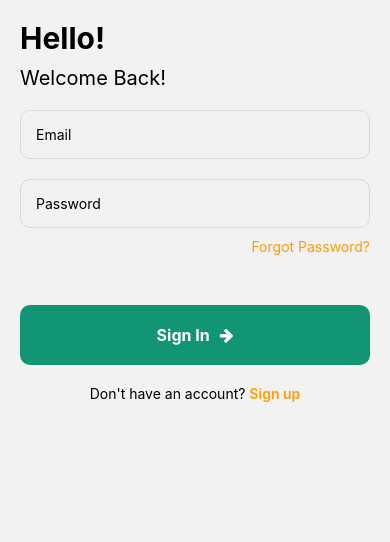
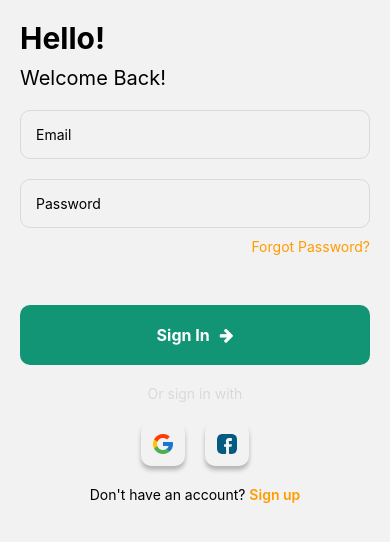
Before and after one commit to sankalpa-sys/ReactNativeFoodRecipe, a React Native app: screen /Login in a window 390 px wide. Shown: the top 542 px of the page. Built offline with nearby package versions, Linux system fonts and the light colour scheme.

Commit message:
feat: added google and facebook in Login screen

```diff
--- a/screens/LoginScreen.js
+++ b/screens/LoginScreen.js
@@ -1,4 +1,4 @@
-import {View, Text, StyleSheet, TextInput} from "react-native";
+import {View, Text, StyleSheet, TextInput, Image} from "react-native";
 import {SafeAreaView} from "react-native-safe-area-context";
 import {ButtonComponent} from "../reusable/ButtonComponent";
 import {useState} from "react";
@@ -23,6 +23,16 @@ const LoginScreen = ({navigation}) => {
                 <TextInput onChangeText={(text)=>handleChange(text, "password")} secureTextEntry={true} placeholder="Password" style={styles.input} />
                 <Text style={styles.forgotPassword}>Forgot Password?</Text>
                 <ButtonComponent onPress={()=>navigation.navigate("Home")} title='Sign In'/>
+            </View>
+
+            <Text style={styles.orSignInText}>Or sign in with</Text>
+            <View style={styles.iconsContainer}>
+                <View style={styles.iconContainer}>
+                    <Image style={styles.icon} source={require('../assets/google.png')}/>
+                </View>
+                <View style={styles.iconContainer}>
+                    <Image source={require('../assets/facebook.png')}/>
+                </View>
             </View>
 
         <Text style={styles.dontHaveAccount}>Don't have an account? <Text style={styles.signup}>Sign up</Text></Text>
@@ -67,5 +77,27 @@ const styles = StyleSheet.create({
     signup: {
         color: '#FF9C00',
         fontWeight: 600
+    },
+    orSignInText: {
+        textAlign: 'center',
+        marginTop: 20,
+        color: '#D9D9D9'
+    },
+    iconsContainer: {
+        flexDirection: 'row',
+        justifyContent: 'center',
+        gap: 20,
+        marginTop: 20,
+    },
+    iconContainer: {
+        padding: 10,
+        borderRadius: 10,
+        boxShadow: '0px 4px 4px rgba(0, 0, 0, 0.25)',
+        justifyContent: 'center',
+        alignItems: 'center',
+    },
+    icon: {
+        width: 24,
+        height: 24,
     }
 })
```
